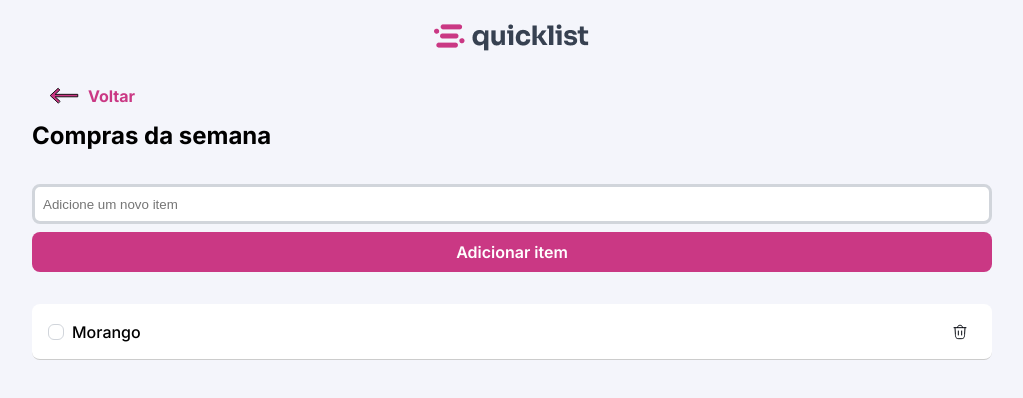
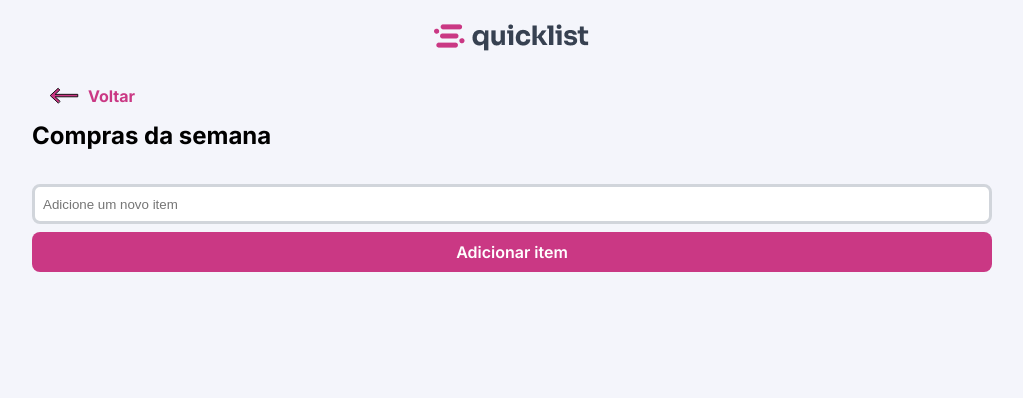
Before and after one commit to ogabrielmacedo-dev/Quicklist, a plain HTML site: page index.html in a window 1280 px wide. Shown: the whole page, without its empty margins (128-1151 px from the left). Drawn offline with Linux system fonts and the light colour scheme.

Commit message:
html clean

```diff
--- a/index.html
+++ b/index.html
@@ -72,24 +72,7 @@
 					</button>
 				</div>
 
-				<ul class="item-list">
-					<li class="item flex">
-						<label class="flex">
-							<input type="checkbox" />
-							<span class="checkmark"></span>
-							<span class="item-name">Morango</span>
-						</label>
-						<button
-							class="delete-btn flex"
-							aria-label="delete item"
-						>
-							<img
-								src="./assets/trash.svg"
-								alt="Ícone de lixeira"
-							/>
-						</button>
-					</li>
-				</ul>
+				<ul class="item-list"></ul>
 			</section>
 		</main>
 		<div
```
